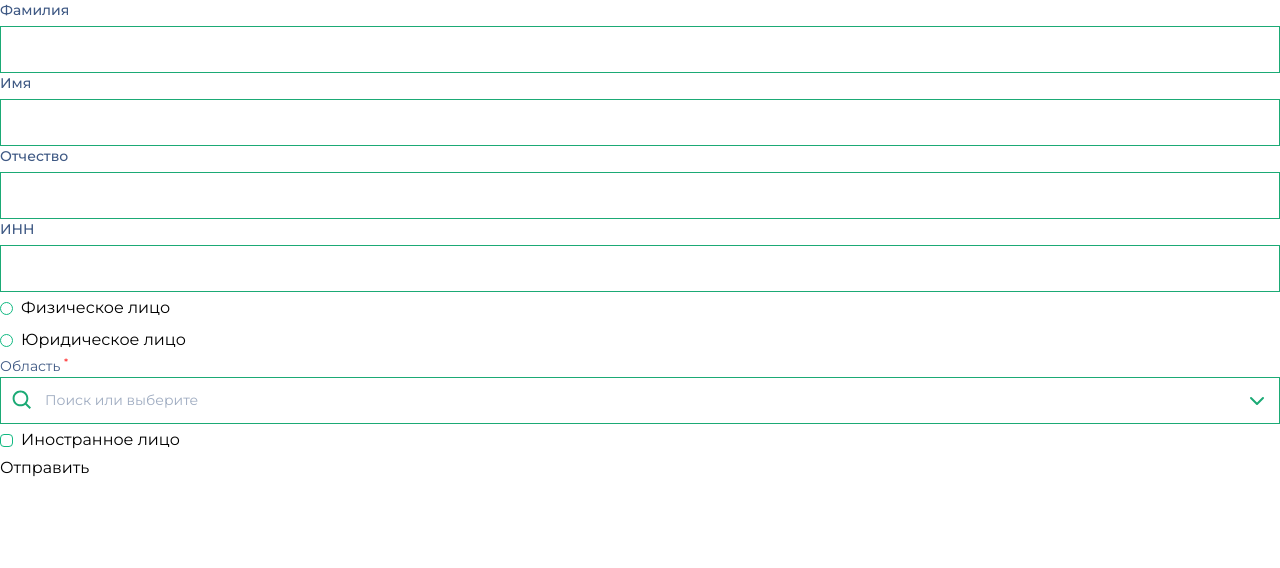
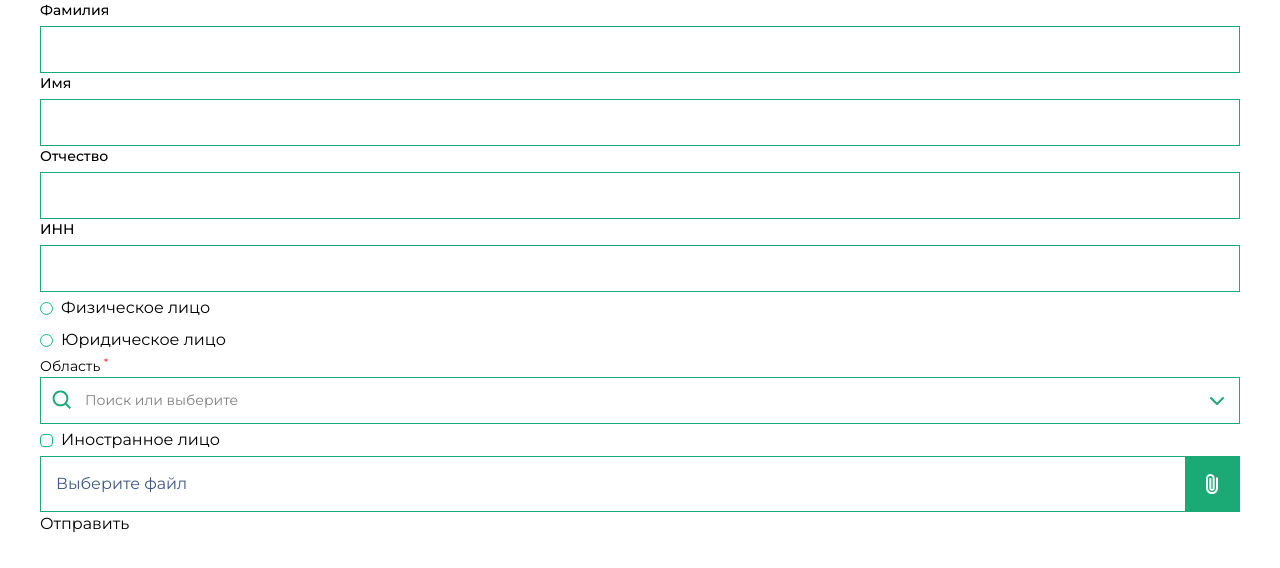
Before and after one commit to Seitek2002/e-notarius-next, a Next.js app: page /components in a window 1280 px wide. Shown: the top 568 px of the page. Built offline with nearby package versions, Linux system fonts and the light colour scheme.

Commit message:
created-input-file

```diff
--- a/src/app/components/CitizenForm/index.tsx
+++ b/src/app/components/CitizenForm/index.tsx
@@ -3,7 +3,7 @@
 import { FormEvent, useState } from 'react';
 import * as z from 'zod';
 
-import { Checkbox, Input, Radio } from '@/shared/ui/Input';
+import { Checkbox, Input, InputFile, Radio } from '@/shared/ui/Input';
 import Dropdown from '@/shared/ui/Dropdown/dropdown';
 
 const citizenSchema = z.object({
@@ -83,7 +83,7 @@ const CitizenForm = () => {
   };
 
   return (
-    <div>
+    <div className='px-10'>
       <form onSubmit={(e) => handleSubmit(e)}>
         {fields.map((field) => {
           if (field.type === 'input') {
@@ -116,6 +116,7 @@ const CitizenForm = () => {
           required
         />
         <Checkbox label='Иностранное лицо' name='foreigner' />
+        <InputFile />
         <button type='submit'>Отправить</button>
       </form>
     </div>
--- a/src/app/globals.css
+++ b/src/app/globals.css
@@ -6,7 +6,7 @@
   --main-green: #1baa75;
   --dark-blue: #24334b;
   --pure-white: #fff;
-  --blue-light: #3f5984;
+  --light-blue: #3f5984;
   --red: #eb5757;
 }
 
--- a/src/shared/ui/Dropdown/style.css
+++ b/src/shared/ui/Dropdown/style.css
@@ -1,6 +1,6 @@
 .dropdown {
   font-size: 14px;
-  color: var(--blue-light);
+  color: var(----light-blue);
   position: relative;
 
   .dropdown-top {
--- a/src/shared/ui/Input/checkbox.tsx
+++ b/src/shared/ui/Input/checkbox.tsx
@@ -2,8 +2,6 @@ import { FC } from 'react';
 import clsx from 'clsx';
 
 import { TPropsCheckbox } from '../types';
-
-import checkBoxIcon from '@/assets/icons/check-icon.svg';
 
 import './style.css';
 
--- a/src/shared/ui/Input/index.ts
+++ b/src/shared/ui/Input/index.ts
@@ -1,3 +1,4 @@
 export { default as Input } from './input';
 export { default as Radio } from './radio';
 export { default as Checkbox } from './checkbox';
+export { default as InputFile } from './inputFile';
--- /dev/null
+++ b/src/shared/ui/Input/inputFile.tsx
@@ -0,0 +1,29 @@
+import { FC } from 'react';
+import Image from 'next/image';
+
+import { TPropsInputFile } from '../types';
+
+import clipIcon from '@/assets/icons/clip-icon.svg';
+
+import './style.css';
+
+const inputFile: FC<TPropsInputFile> = ({
+  label = 'Выберите файл',
+  error,
+  ...props
+}) => {
+  const id = props.id ?? props.name;
+
+  return (
+    <label className='input-file' htmlFor={id}>
+      <span>{label}</span>
+      <input type='file' id={id} {...props} />
+      <div className='input-file__icon'>
+        <Image src={clipIcon} alt='clip-icon' />
+      </div>
+      {error && <p className='error'>{error}</p>}
+    </label>
+  );
+};
+
+export default inputFile;
--- a/src/shared/ui/Input/style.css
+++ b/src/shared/ui/Input/style.css
@@ -5,7 +5,7 @@
   font-size: 14px;
 
   span {
-    color: var(--blue-light);
+    color: var(----light-blue);
     font-weight: 500;
     margin-bottom: 5px;
   }
@@ -13,7 +13,7 @@
   input {
     border: 1px solid var(--main-green);
     padding: 12px 10px;
-    color: var(--blue-light);
+    color: var(----light-blue);
     outline: none;
   }
 
@@ -135,6 +135,30 @@
   box-shadow: 0 0 0 2px rgba(16, 185, 129, 0.4);
 }
 
+.input-file {
+  border: 1px solid var(--main-green);
+  cursor: pointer;
+  max-width: 100%;
+  display: flex;
+  align-items: center;
+  justify-content: space-between;
+  color: var(--light-blue);
+
+  span {
+    padding-left: 15px;
+  }
+
+  input {
+    display: none;
+  }
+
+  .input-file__icon {
+    padding: 15px;
+    box-sizing: border-box;
+    background: var(--main-green);
+  }
+}
+
 /*================ input error styles ================*/
 
 .input-text.error {
@@ -154,3 +178,7 @@
     border: 1px solid var(--red);
   }
 }
+
+.input-file.error {
+  border: 1px solid var(--red);
+}
--- a/src/shared/ui/types.ts
+++ b/src/shared/ui/types.ts
@@ -4,6 +4,8 @@ type BaseFieldProps = {
   label?: string;
   error?: string;
 };
+
+type TPropsInputFile = BaseFieldProps & InputHTMLAttributes<HTMLInputElement>;
 
 type TPropsCheckbox = {
   label: string;
@@ -27,4 +29,10 @@ type TPropsDropdown = {
   onChange: (value: string) => void;
 };
 
-export type { TPropsRadio, TPropsInput, TPropsDropdown, TPropsCheckbox };
+export type {
+  TPropsRadio,
+  TPropsInput,
+  TPropsDropdown,
+  TPropsCheckbox,
+  TPropsInputFile,
+};
```
Also changed, not shown: src/assets/icons/clip-icon.svg (added).
